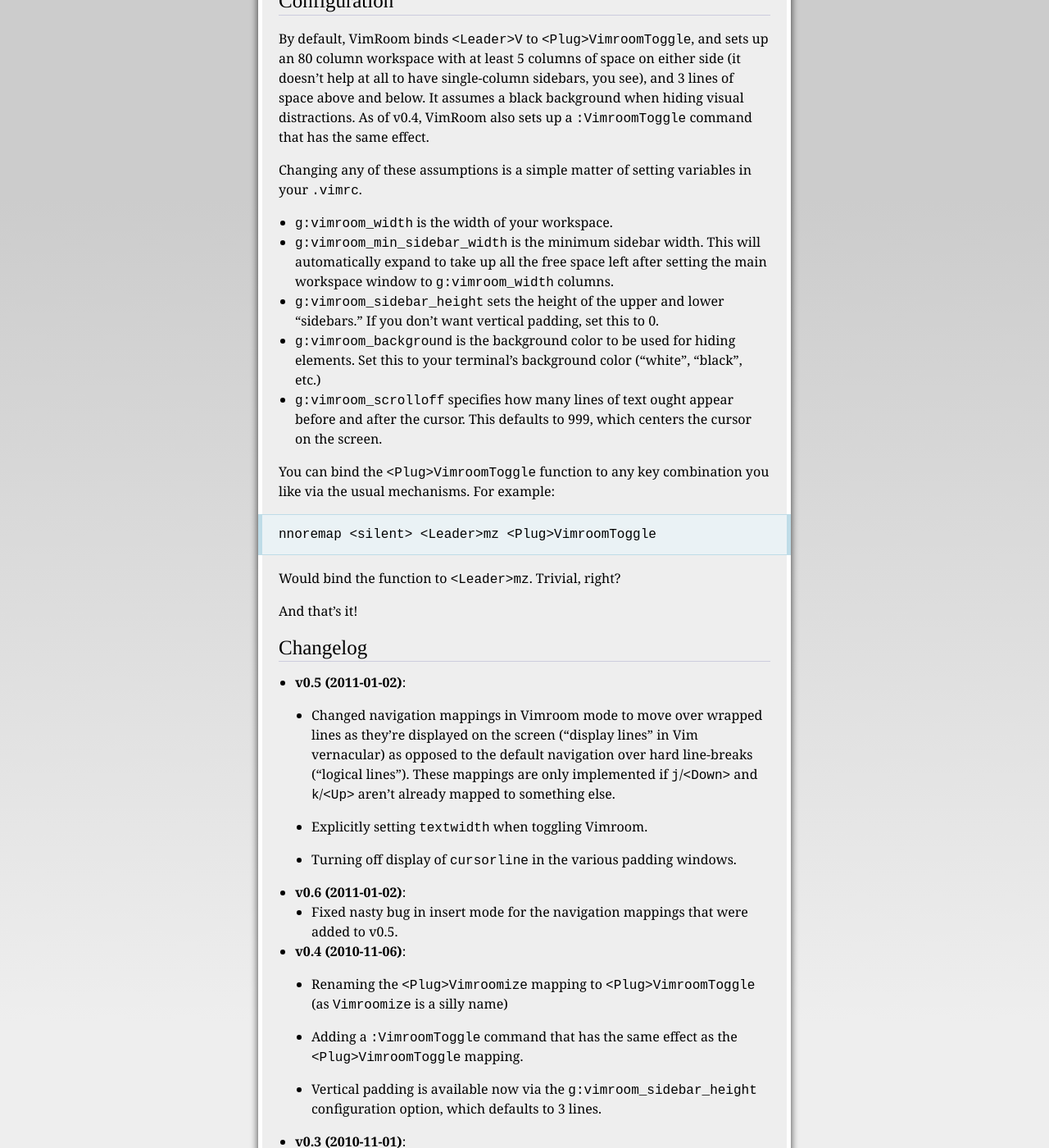
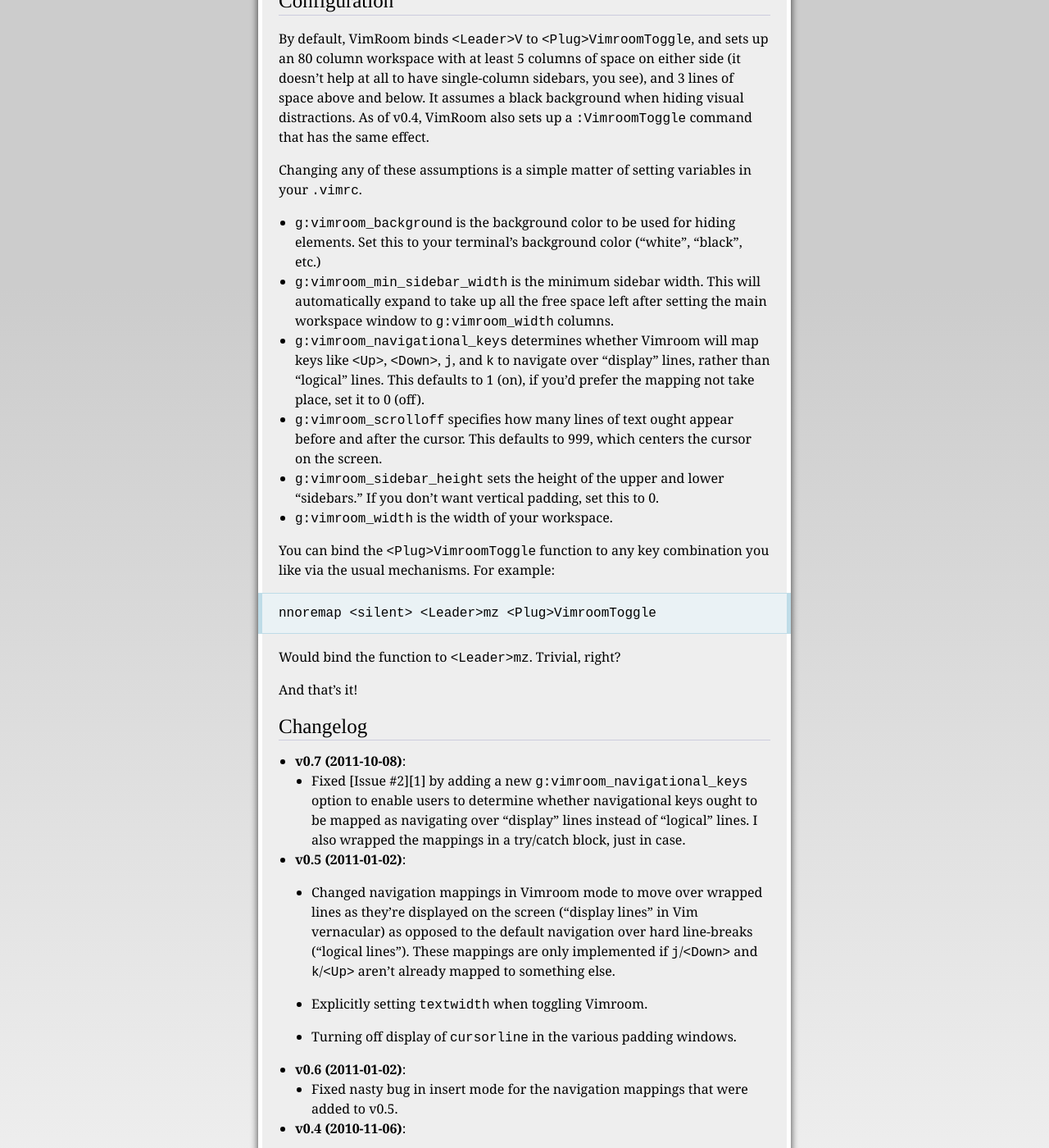
Before and after one commit to mikewest/mikewest.github.com, a Jekyll site: the page built from vimroom/index.markdown, in a window 1280 px wide and 1400 px high, scrolled down 1433 px. Shown: the whole window at 82% size. Built offline with Jekyll 4.4.1, drawn with Linux system fonts in a browser that asks for light colours; Markdown is read by kramdown in place of the engine named in the settings; some of the changed text lies outside the part shown.

Commit message:
Vimroom v0.7

```diff
--- a/vimroom/index.markdown
+++ b/vimroom/index.markdown
@@ -12,7 +12,7 @@
 =======
 
 <ul class="actions">
-  <li><a href="http://github.com/mikewest/vimroom/tarball/v0.6" class="cta">Download current version (v0.6)</a></li>
+  <li><a href="http://github.com/mikewest/vimroom/tarball/v0.7" class="cta">Download current version (v0.7)</a></li>
   <li><a href="http://github.com/mikewest/vimroom" class="cta">Source on GitHub</a></li>
 </ul>
 
@@ -52,11 +52,12 @@
 
 Changing any of these assumptions is a simple matter of setting variables in your `.vimrc`.
 
+*   `g:vimroom_background` is the background color to be used for hiding elements.  Set this to your terminal's background color ("white", "black", etc.)
+*   `g:vimroom_min_sidebar_width` is the minimum sidebar width.  This will automatically expand to take up all the free space left after setting the main workspace window to `g:vimroom_width` columns.
+*   `g:vimroom_navigational_keys` determines whether Vimroom will map keys like `<Up>`, `<Down>`, `j`, and `k` to navigate over "display" lines, rather than "logical" lines. This defaults to 1 (on), if you'd prefer the mapping not take place, set it to 0 (off).
+*   `g:vimroom_scrolloff` specifies how many lines of text ought appear before and after the cursor.  This defaults to 999, which centers the cursor on the screen.
+*   `g:vimroom_sidebar_height` sets the height of the upper and lower "sidebars."  If you don't want vertical padding, set this to 0.
 *   `g:vimroom_width` is the width of your workspace.
-*   `g:vimroom_min_sidebar_width` is the minimum sidebar width.  This will automatically expand to take up all the free space left after setting the main workspace window to `g:vimroom_width` columns.
-*   `g:vimroom_sidebar_height` sets the height of the upper and lower "sidebars."  If you don't want vertical padding, set this to 0.
-*   `g:vimroom_background` is the background color to be used for hiding elements.  Set this to your terminal's background color ("white", "black", etc.)
-*   `g:vimroom_scrolloff` specifies how many lines of text ought appear before and after the cursor.  This defaults to 999, which centers the cursor on the screen.
 
 You can bind the `<Plug>VimroomToggle` function to any key combination you like via the usual mechanisms.  For example:
 
```
Also changed, not shown: vimroom/_posts/2011-10-08-changelog.markdown (added, +9 -0 lines).
